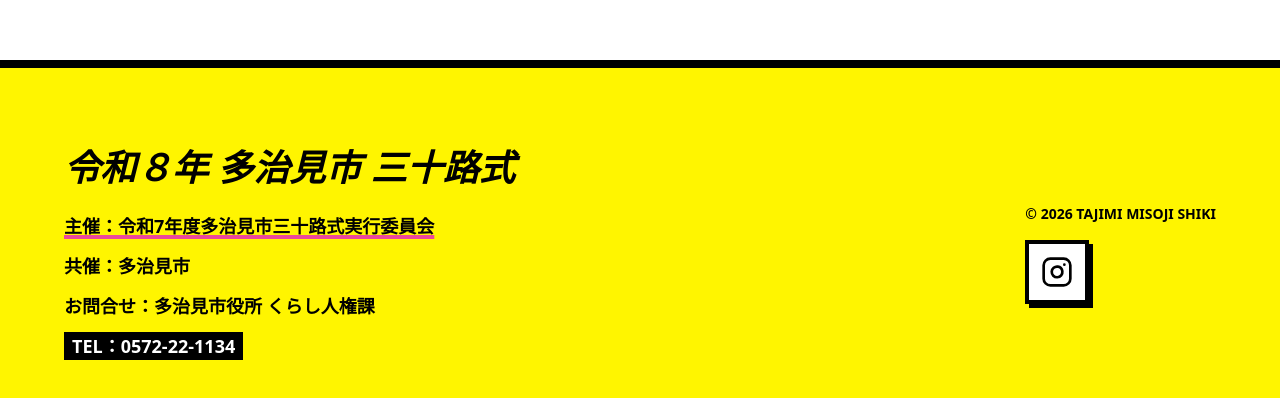
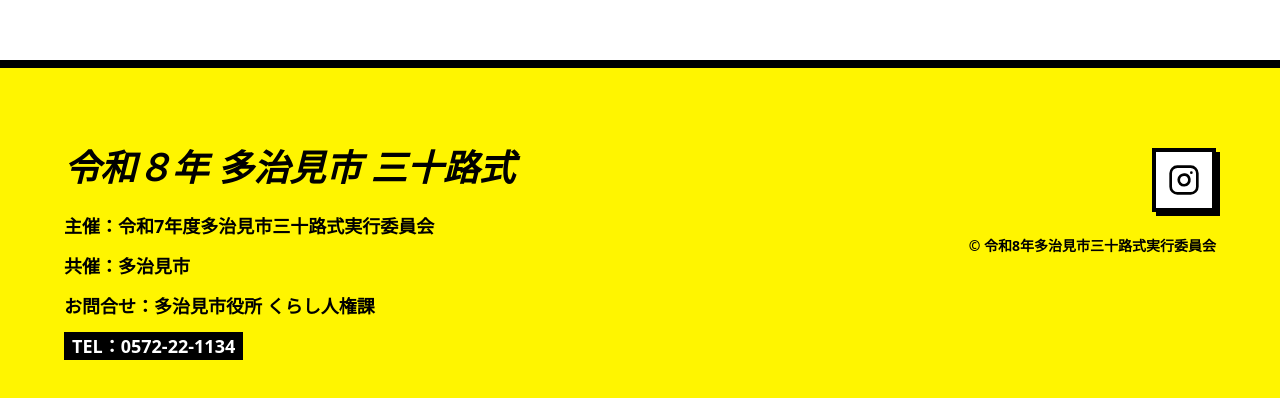
Before and after one commit to reliefhideyori/misoji8, a React (Vite) app: page / in a window 1280 px wide. Shown: the part 3180-3578 px from the top of the page. Built offline with nearby package versions, Linux system fonts and the light colour scheme.

Commit message:
フッターのレイアウト修正とコピーライト変更

```diff
--- a/src/App.jsx
+++ b/src/App.jsx
@@ -232,16 +232,13 @@ const App = () => {
                     <div>
                         <h2 className="text-4xl font-black italic mb-6">令和８年 多治見市 三十路式</h2>
                         <div className="space-y-3 font-bold text-lg">
-                            <p className="flex items-center gap-2 underline decoration-pink-500 decoration-4">主催：令和7年度多治見市三十路式実行委員会</p>
+                            <p className="flex items-center gap-2">主催：令和7年度多治見市三十路式実行委員会</p>
                             <p>共催：多治見市</p>
                             <p>お問合せ：多治見市役所 くらし人権課</p>
                             <p className="bg-black text-white inline-block px-2">TEL：0572-22-1134</p>
                         </div>
                     </div>
-                    <div className="flex flex-col items-end justify-center">
-                        <div className="text-right">
-                            <p className="font-black text-sm mb-4">© 2026 TAJIMI MISOJI SHIKI</p>
-                            <div className="flex gap-4">
+                    <div className="flex flex-col items-end justify-start gap-6">
                         <a
                             href="https://www.instagram.com/_tajimi_misoji/"
                             target="_blank"
@@ -250,7 +247,8 @@ const App = () => {
                         >
                             <Instagram size={32} />
                         </a>
-                            </div>
+                        <div className="text-right">
+                            <p className="font-black text-sm">© 令和8年多治見市三十路式実行委員会</p>
                         </div>
                     </div>
                 </div>
```
Lines whose indentation alone changed are shown as unchanged.
